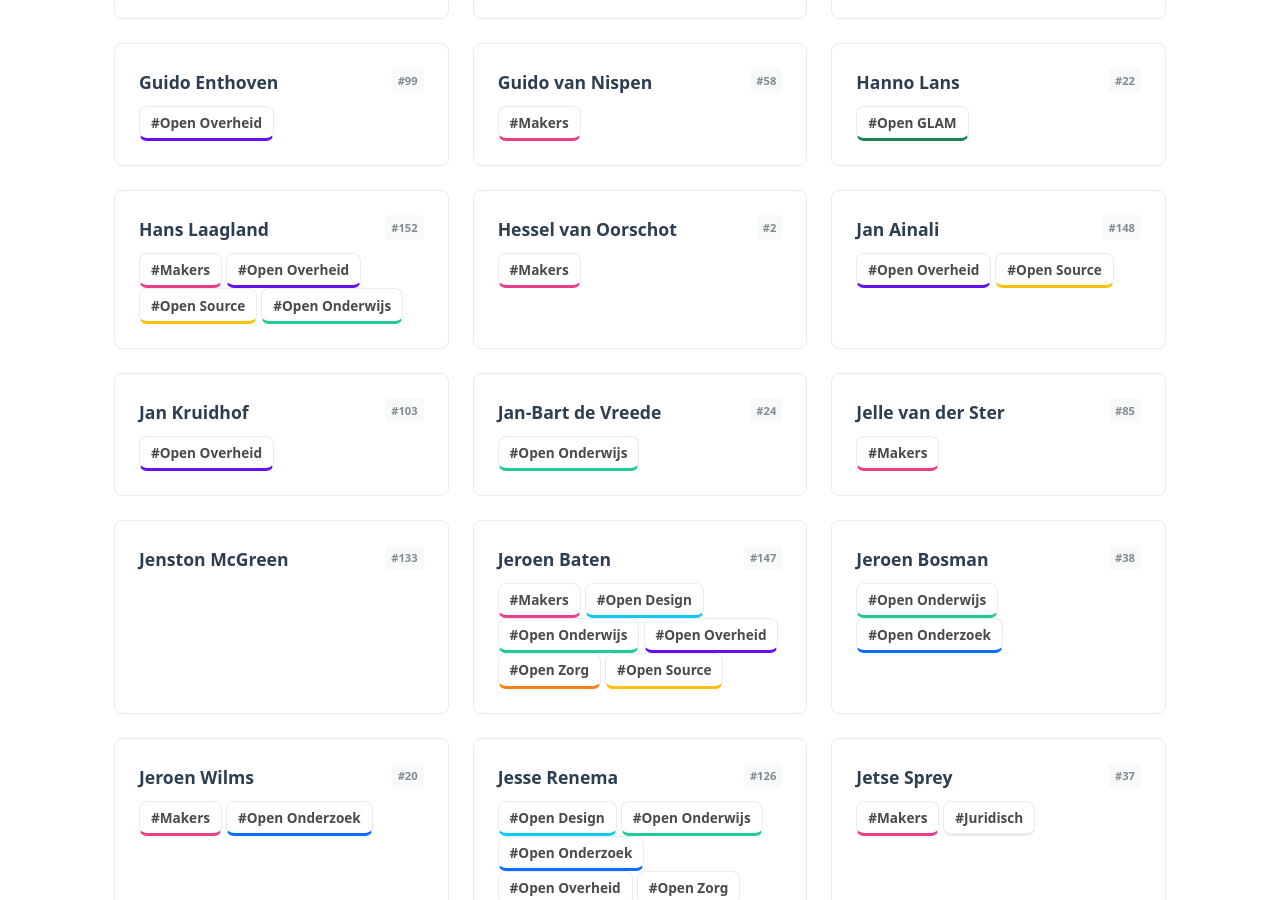
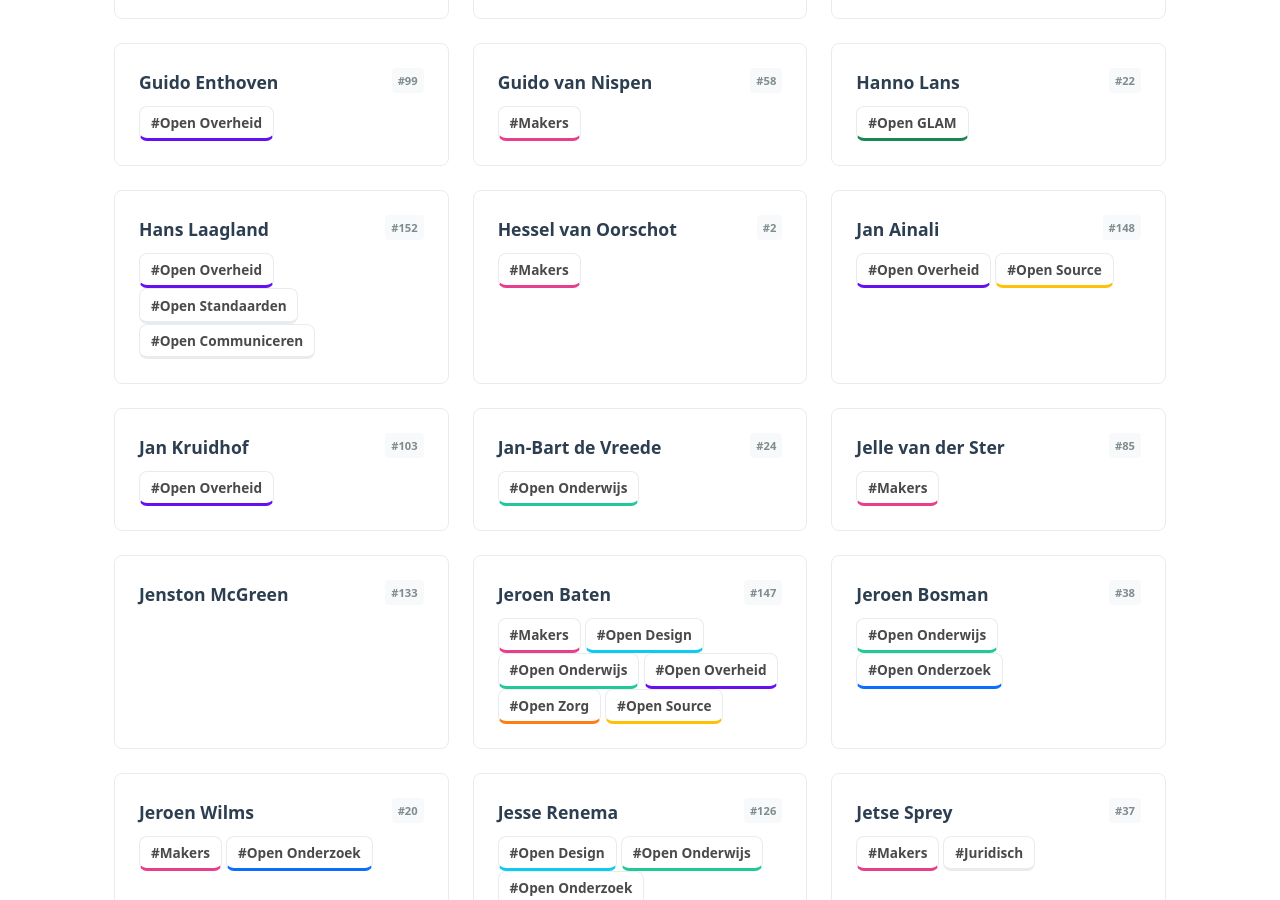
Before and after one commit to opennederland/www.opennederland.nl, a Jekyll site: the page built from pages/personen.md, in a window 1280 px wide and 900 px high, scrolled down 2767 px. Built offline with Jekyll 4.4.1, drawn with Linux system fonts in a browser that asks for light colours; some of the changed lines change nothing that is shown.

Commit message:
Update Hans_Laagland.md

```diff
--- a/_members/personen/Hans_Laagland.md
+++ b/_members/personen/Hans_Laagland.md
@@ -2,7 +2,7 @@
 title: Hans Laagland
 website:
 image:
-tags: ["Makers", "Open Overheid", "Open Source", "Open Onderwijs"]
+tags: ["Open Overheid", "Open Standaarden", "Open Communiceren"]
 organisaties:
 type: persoon
 lidnummer: 152
@@ -10,9 +10,9 @@
   - "Open Nederland"
 label:  # Functietitel
 work:
-  company:
-  position:
-  website:
+  company: Bureau Forum Standaardisatie
+  position: Coördinerend adviseur
+  website: https://www.forumstandaardisatie.nl/
 rss:
 social:
 ---
```
